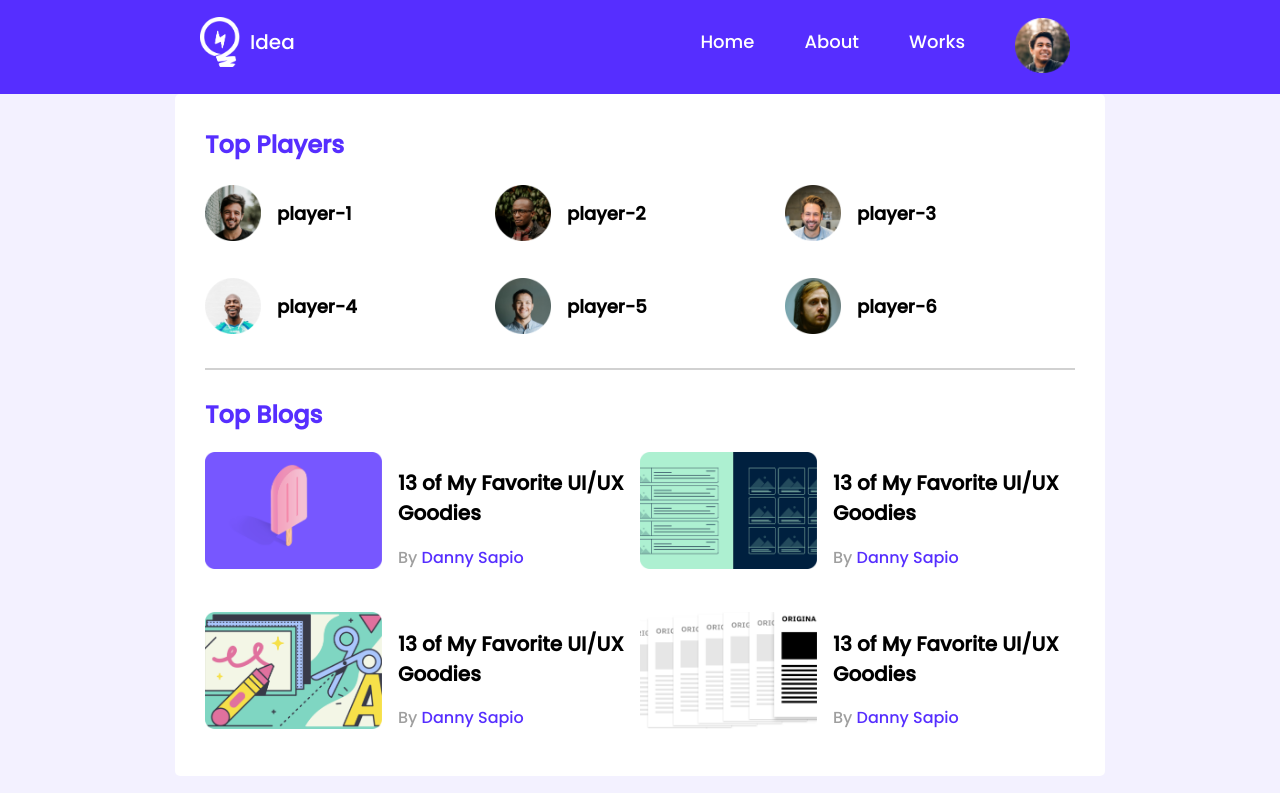
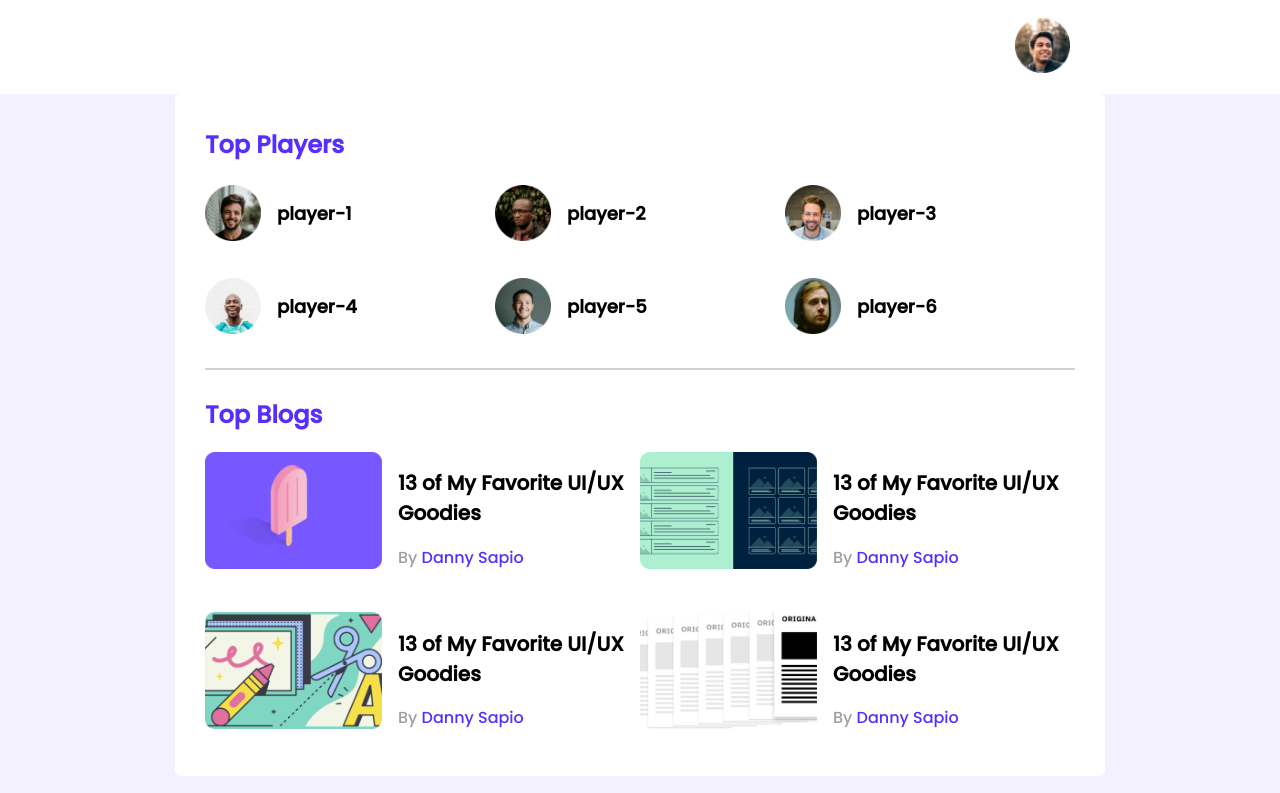
Before and after one commit to Tanmoy-Parvez/leader-board-css3, a plain HTML site: page index.html in a window 1280 px wide. Shown: the top 793 px of the page. Drawn offline with Linux system fonts and the light colour scheme.

```diff
--- a/css/style.css
+++ b/css/style.css
@@ -10,7 +10,7 @@ body{
 header{
     width: 100%;
     height: 94px;
-    background-color: #562EFF;
+    background-color: #fff;
 }
 
 .navbar{
```
